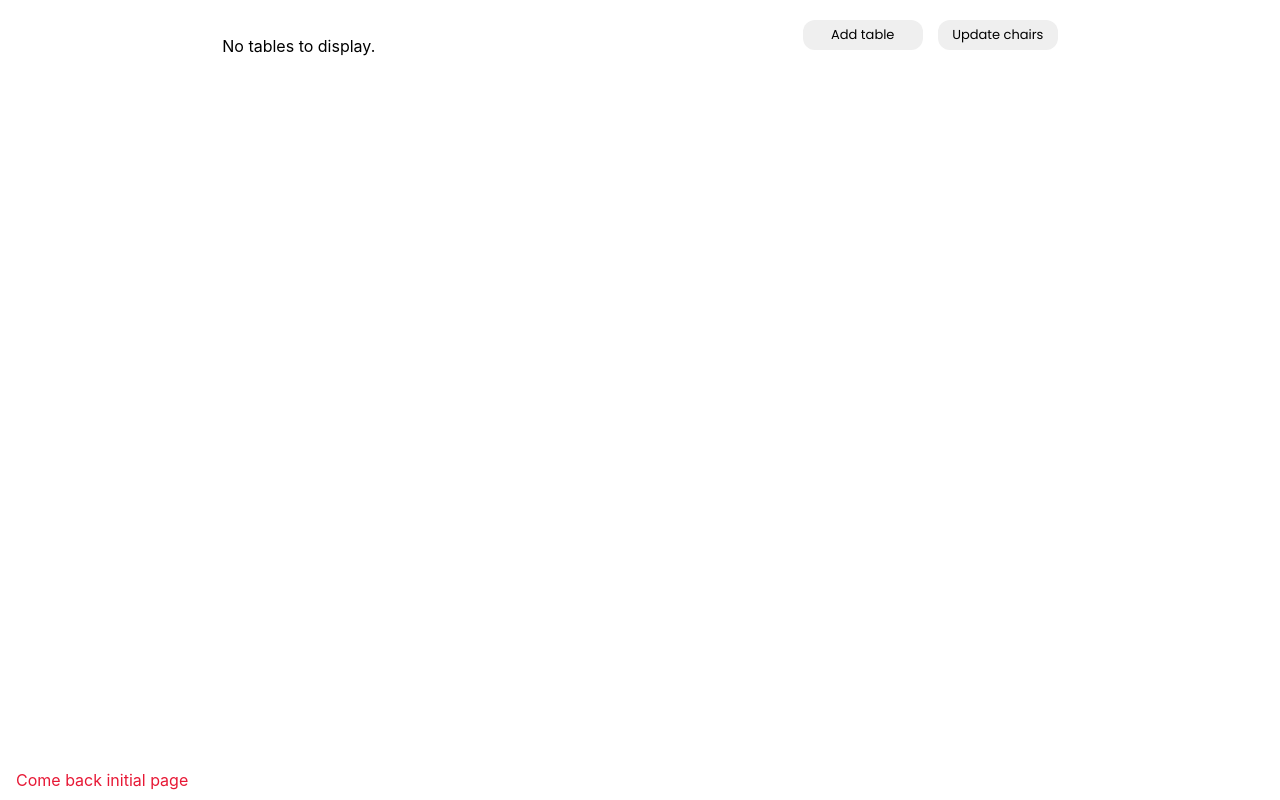
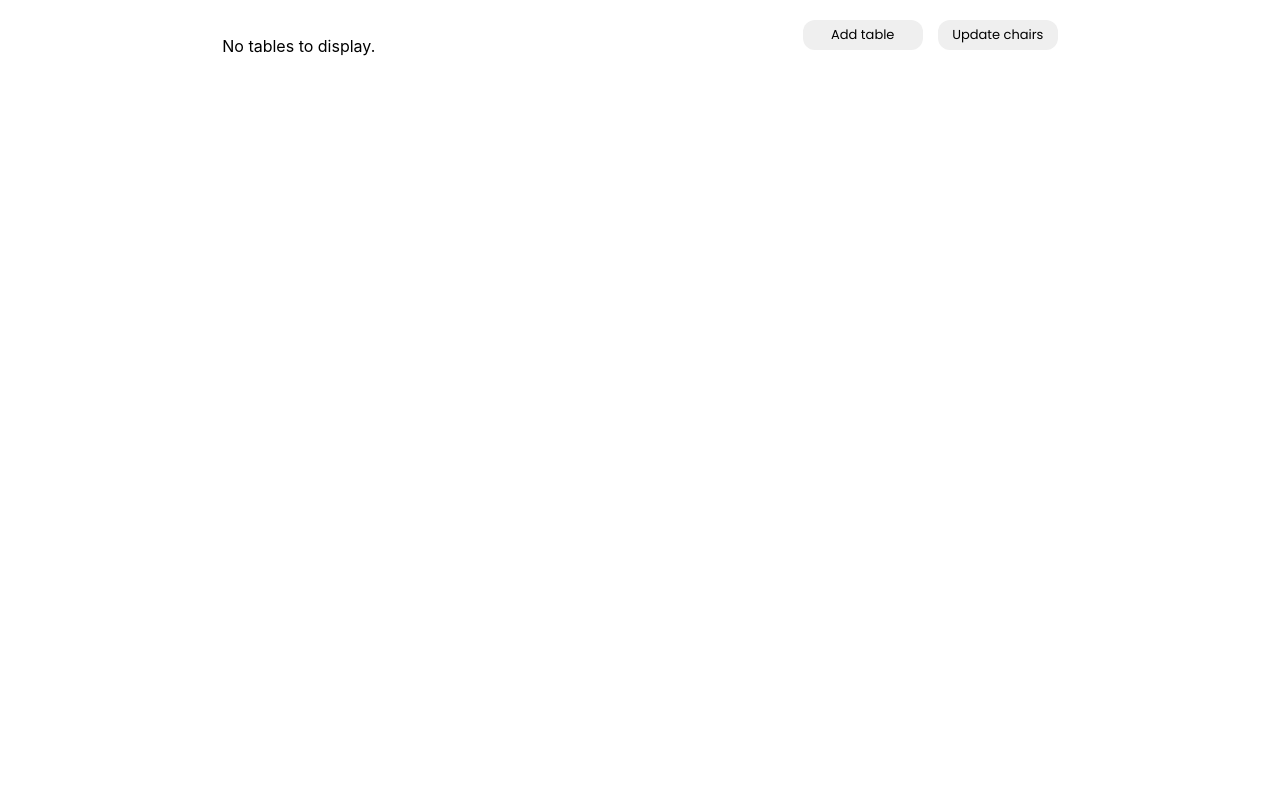
Before and after one commit to ArturBaghdanyan/amBrain_task, a React (Create React App) app: page /table-list in a window 1280 px wide. Built offline with nearby package versions, Linux system fonts and the light colour scheme; a web font is replaced by a local one.

Commit message:
fix to problem of updateChair component

```diff
--- a/src/components/table-list/buttons.jsx
+++ b/src/components/table-list/buttons.jsx
@@ -60,7 +60,6 @@ export const Buttons = () => {
     }
   };
 
-
   const addNewTables = (numTables, numChairs) => {
     const newTables = [];
 
--- a/src/components/table-list/index.jsx
+++ b/src/components/table-list/index.jsx
@@ -5,7 +5,6 @@ import { v4 as uuidv4 } from 'uuid';
 import {handleDragOver, handleDragStart, handleDrop} from "../../DnD/dnd";
 import {Buttons} from "./buttons";
 import {RestaurantContext} from "../../context/RestaurantContext";
-import {Link} from "react-router-dom";
 
 const TableList = () => {
   const {
@@ -137,7 +136,6 @@ const TableList = () => {
         chairName={chairName}
       />
 
-      <Link to='/'>Come back initial page</Link>
     </>
   );
 };
--- a/src/components/table-list/style.module.scss
+++ b/src/components/table-list/style.module.scss
@@ -116,10 +116,3 @@
     }
   }
 }
-
-a {
-  position: fixed;
-  bottom: 10px;
-  text-decoration: none;
-  color: #e71835;
-}
--- a/src/context/RestaurantContext.jsx
+++ b/src/context/RestaurantContext.jsx
@@ -7,7 +7,7 @@ export const RestaurantProvider = ({children}) => {
   const [isModalVisible, setIsModalVisible] = useState(false);
   const [selectedChairIndex, setSelectedChairIndex] = useState(null);
   const [selectedTableIndex, setSelectedTableIndex] = useState(null);
-  const [chairName, setChairName] = useState(null | '');
+  const [chairName, setChairName] = useState(null);
   const [hasSavedTables, setHasSavedTables] = useState(false);
 
 
```
